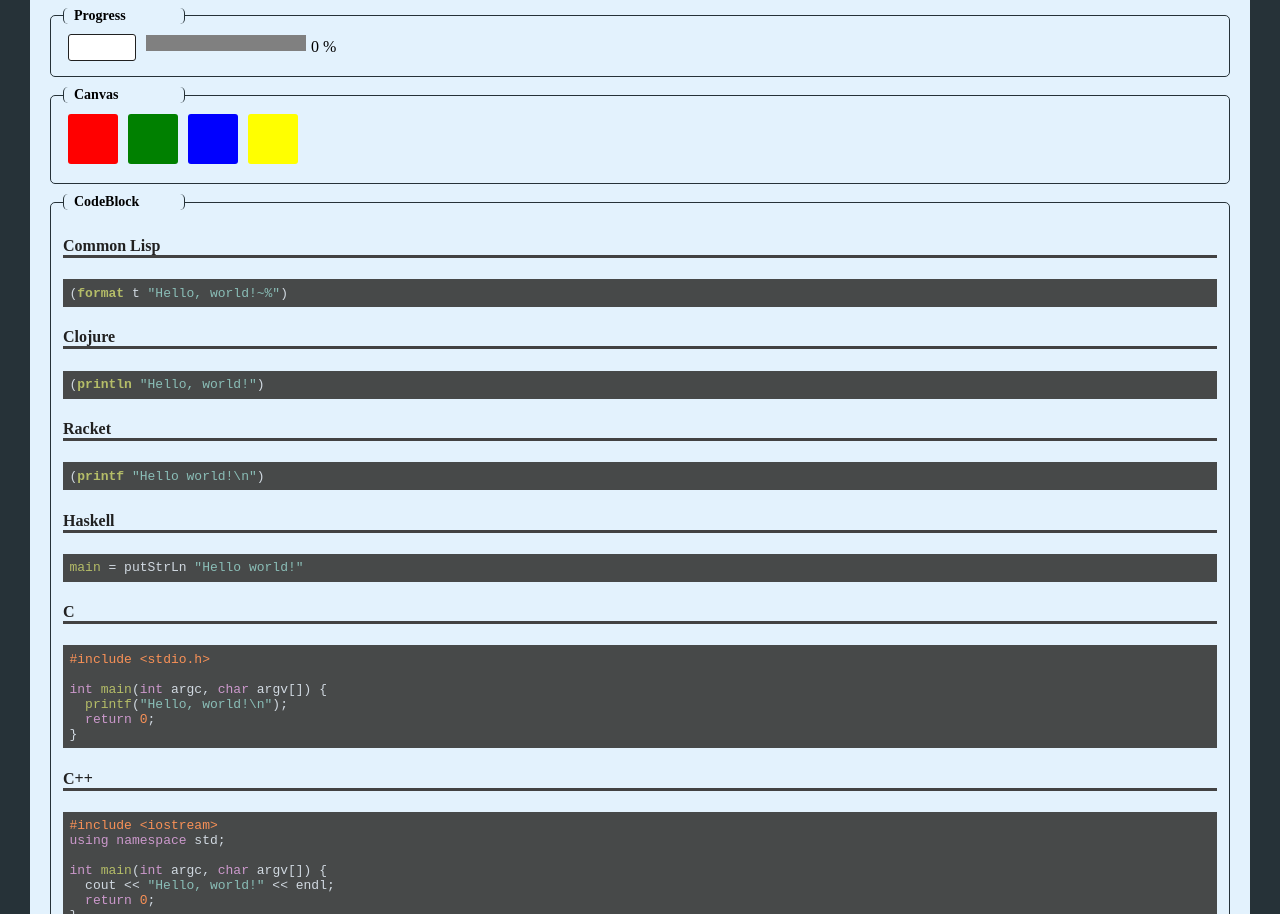
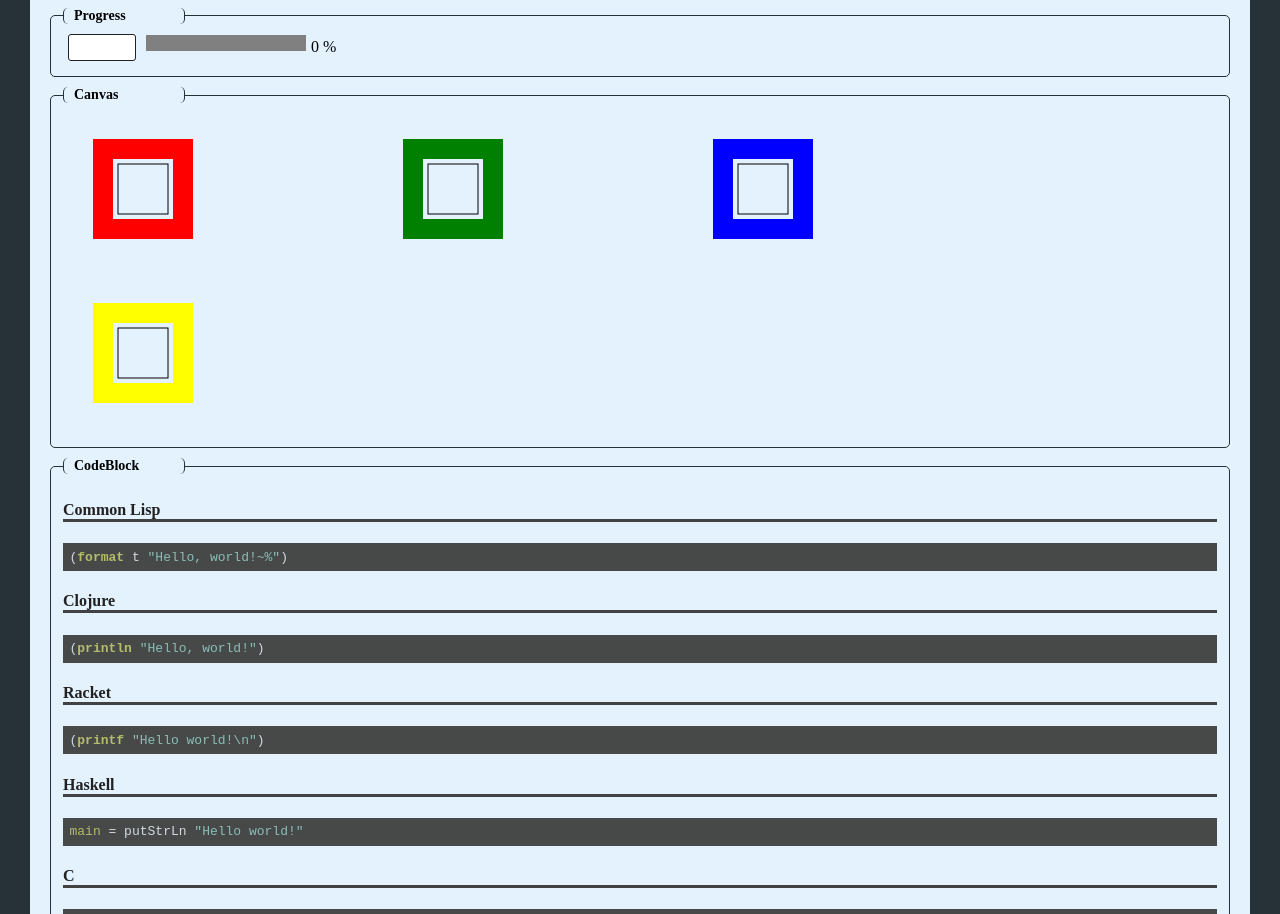
Before and after one commit to fireflower0/react-typescript-practice, a React app: page / in a window 1280 px wide. Shown: the part 1485-2399 px from the top of the page. Built offline with nearby package versions, Linux system fonts and the light colour scheme.

Commit message:
Fixed a canvas

```diff
--- a/src/components/atoms/canvas.tsx
+++ b/src/components/atoms/canvas.tsx
@@ -76,12 +76,14 @@
   useEffect(() => {
     const canvas: HTMLCanvasElement = getCanvas();
     if (isCanvas(canvas)) {
-      canvas.width = props.width;
-      canvas.height = props.height;
+      // canvas.width = props.width;
+      // canvas.height = props.height;
       const context: CanvasRenderingContext2D = getContext(canvas);
       if (isContext(context)) {
         context.fillStyle = props.color;
-        context.fillRect(0, 0, props.width, props.height);
+        context.fillRect(25, 25, props.width, props.height);
+        context.clearRect(45, 45, props.width - 40, props.height - 40);
+        context.strokeRect(50, 50, props.width - 50, props.height - 50);
         context.save();
       }
     }
--- a/src/components/pages/Home.tsx
+++ b/src/components/pages/Home.tsx
@@ -273,10 +273,10 @@
         labelText="Canvas"
         form={
           <div>
-            <Canvas color="red" width={50} height={50} />
-            <Canvas color="green" width={50} height={50} />
-            <Canvas color="blue" width={50} height={50} />
-            <Canvas color="yellow" width={50} height={50} />
+            <Canvas color="red" width={100} height={100} />
+            <Canvas color="green" width={100} height={100} />
+            <Canvas color="blue" width={100} height={100} />
+            <Canvas color="yellow" width={100} height={100} />
           </div>
         }
       />
```
